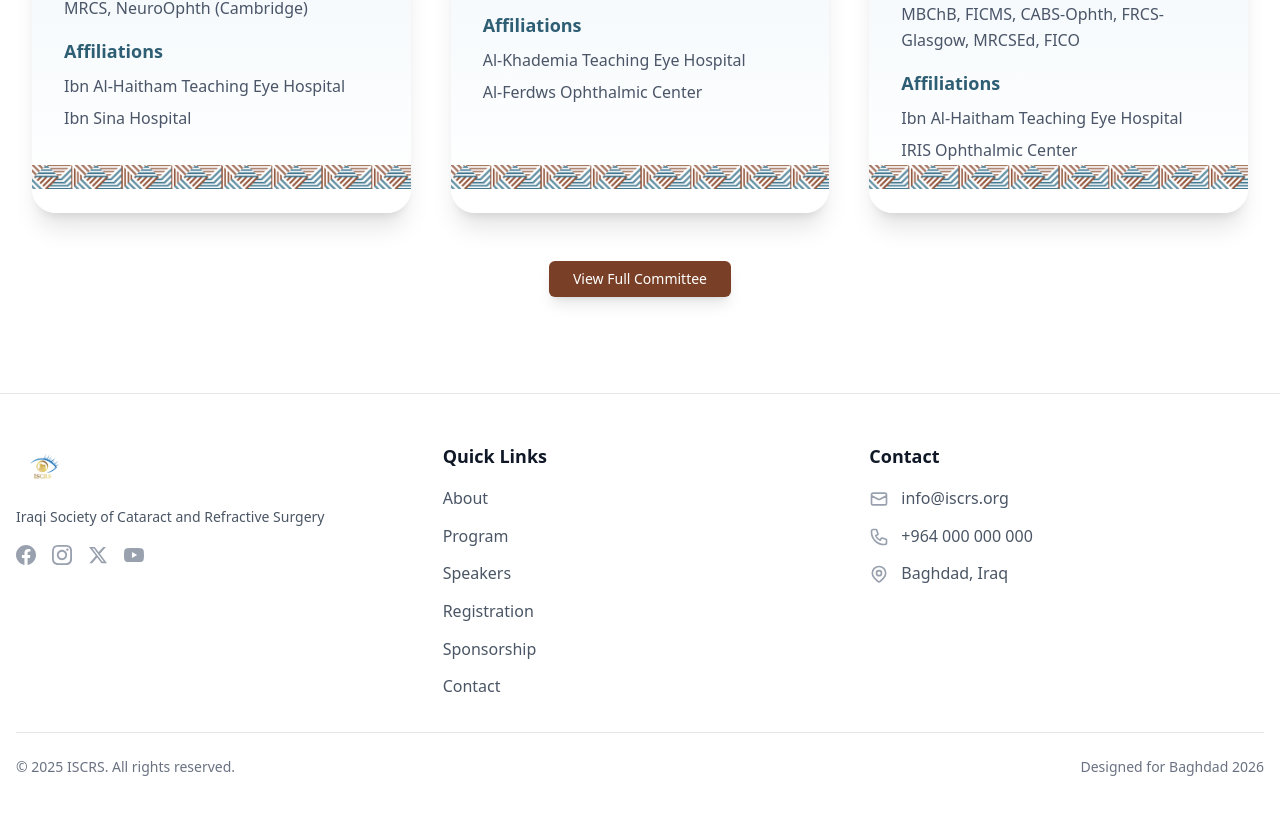
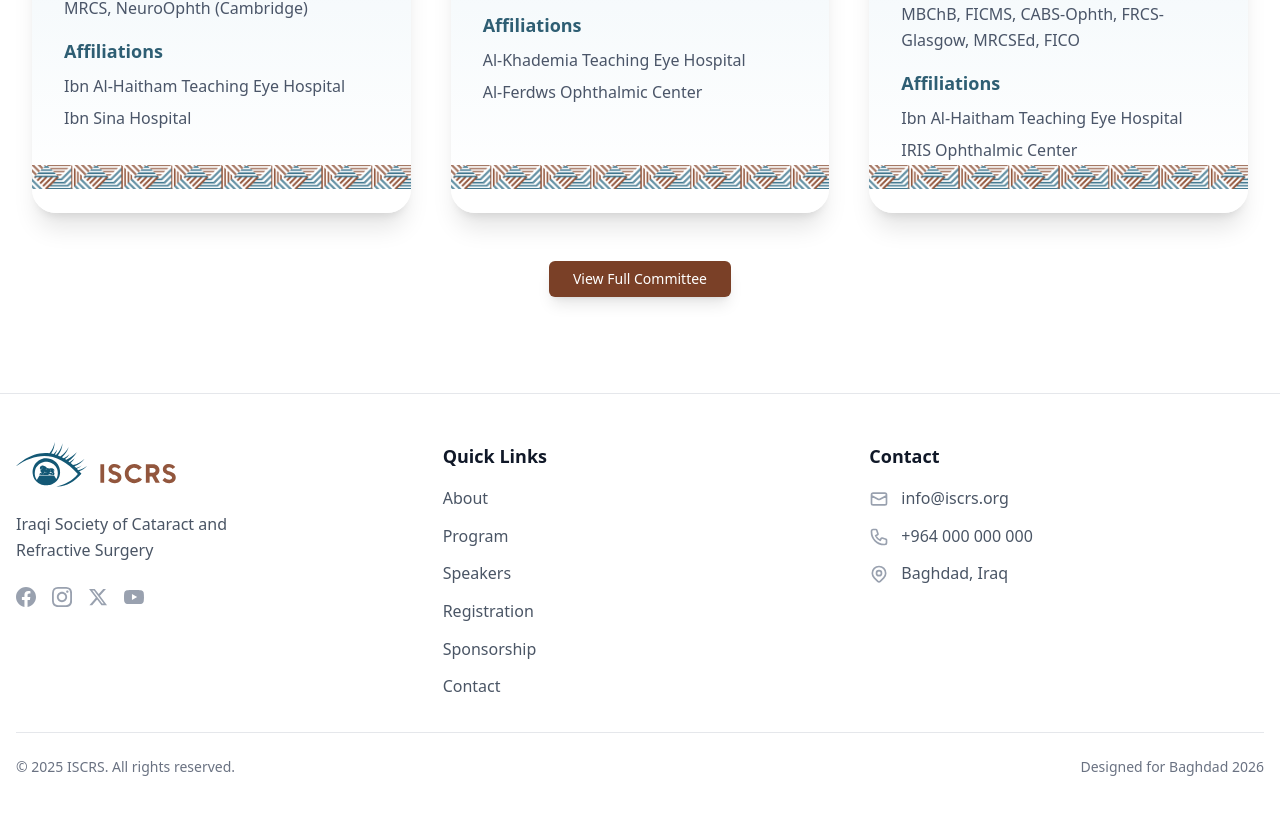
Before and after one commit to KAPITA-TECH/ISCRS, a Next.js app: page / in a window 1280 px wide. Shown: the part 4332-5147 px from the top of the page. Built offline with nearby package versions, Linux system fonts and the light colour scheme.

Commit message:
footer fixed

```diff
--- a/src/components/Footer.tsx
+++ b/src/components/Footer.tsx
@@ -8,17 +8,16 @@ const Footer = () => {
         {/* Main Footer Content */}
         <div className="grid md:grid-cols-3 gap-8 mb-8">
           {/* Left Section - Logo & Description */}
-          <div className="space-y-4">
-            <div className="mb-4">
+          <div className="space-y-6 max-w-[250px]">
+            <div className="mb-6">
               <Image
-                src="/images/ISCRS_Logo_page-0001-removebg-preview.png"
+                src="/images/logo.svg"
                 alt="ISCRS Logo"
-                width={120}
-                height={60}
-                className="h-12 w-auto object-contain"
+                width={160}
+                height={120}
               />
             </div>
-            <p className="text-gray-600 text-sm leading-relaxed">
+            <p className="text-gray-600 text-[16px] leading-relaxed">
               Iraqi Society of Cataract and Refractive Surgery
             </p>
 
```
